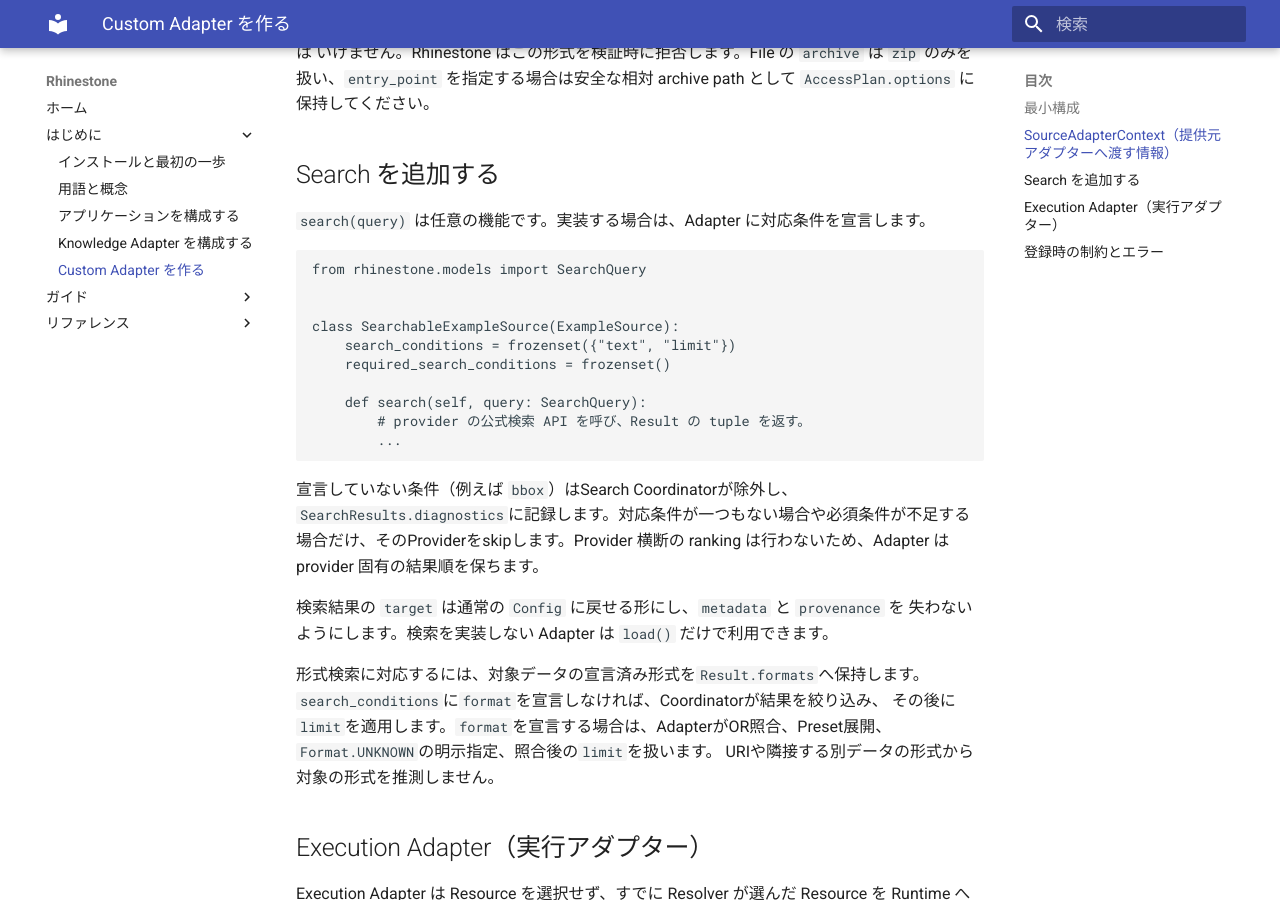
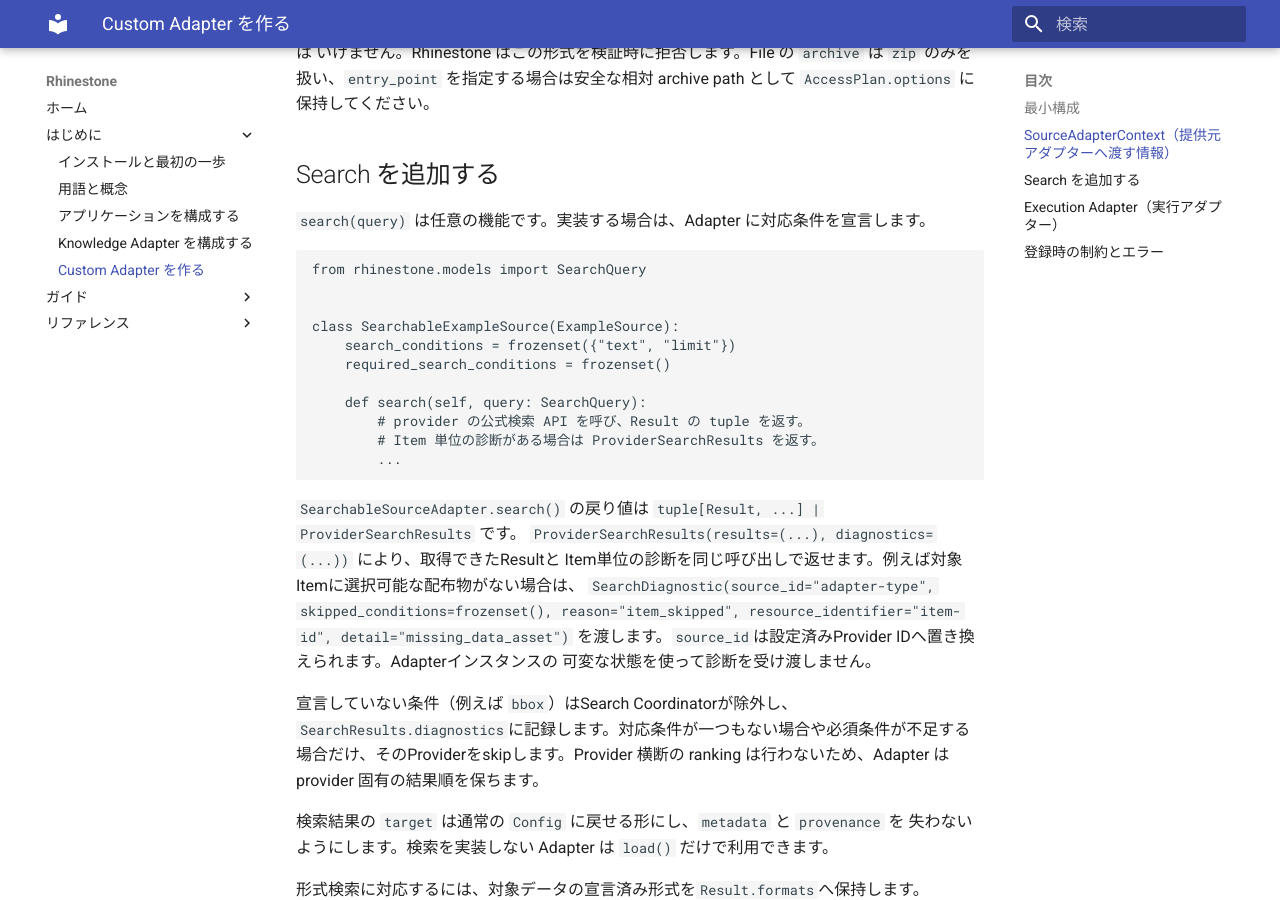
Before and after one commit to u-kitazawa/rhinestone, an MkDocs documentation site: the page built from docs/custom-adapters.md, in a window 1280 px wide and 900 px high, scrolled down 3012 px. Built offline with MkDocs 1.6.1 and Material for MkDocs 9.7.7, drawn with Linux system fonts in a browser that asks for light colours.

Commit message:
Document diagnostic carrier in searchable adapter contract

````diff
--- a/docs/custom-adapters.md
+++ b/docs/custom-adapters.md
@@ -151,8 +151,17 @@
 
     def search(self, query: SearchQuery):
         # provider の公式検索 API を呼び、Result の tuple を返す。
+        # Item 単位の診断がある場合は ProviderSearchResults を返す。
         ...
 ```
+
+`SearchableSourceAdapter.search()` の戻り値は `tuple[Result, ...] | ProviderSearchResults` です。
+`ProviderSearchResults(results=(...), diagnostics=(...))` により、取得できたResultと
+Item単位の診断を同じ呼び出しで返せます。例えば対象Itemに選択可能な配布物がない場合は、
+`SearchDiagnostic(source_id="adapter-type", skipped_conditions=frozenset(),
+reason="item_skipped", resource_identifier="item-id", detail="missing_data_asset")`
+を渡します。`source_id`は設定済みProvider IDへ置き換えられます。Adapterインスタンスの
+可変な状態を使って診断を受け渡しません。
 
 宣言していない条件（例えば `bbox`）はSearch Coordinatorが除外し、
 `SearchResults.diagnostics`に記録します。対応条件が一つもない場合や必須条件が不足する
````
Also changed, not shown: docs/api/source-adapters.md (+4 -1 lines), 1 other file.
